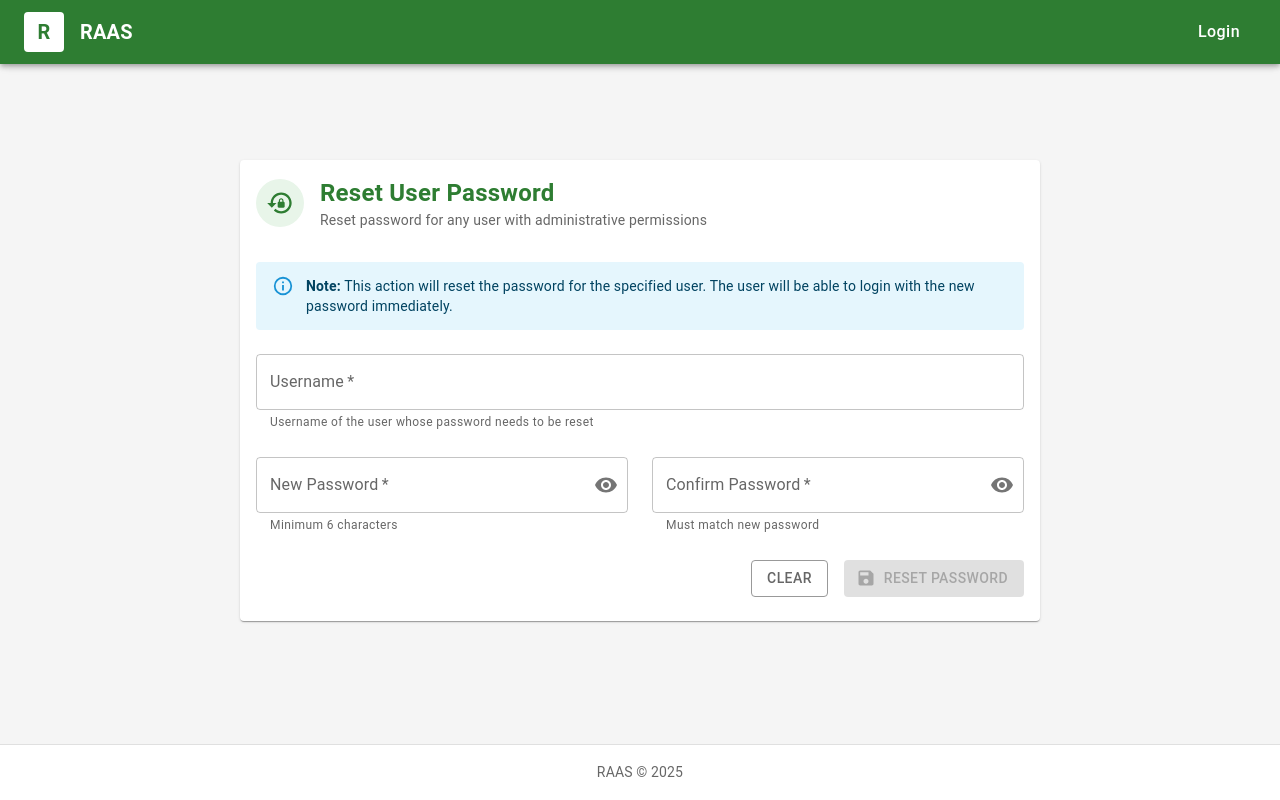
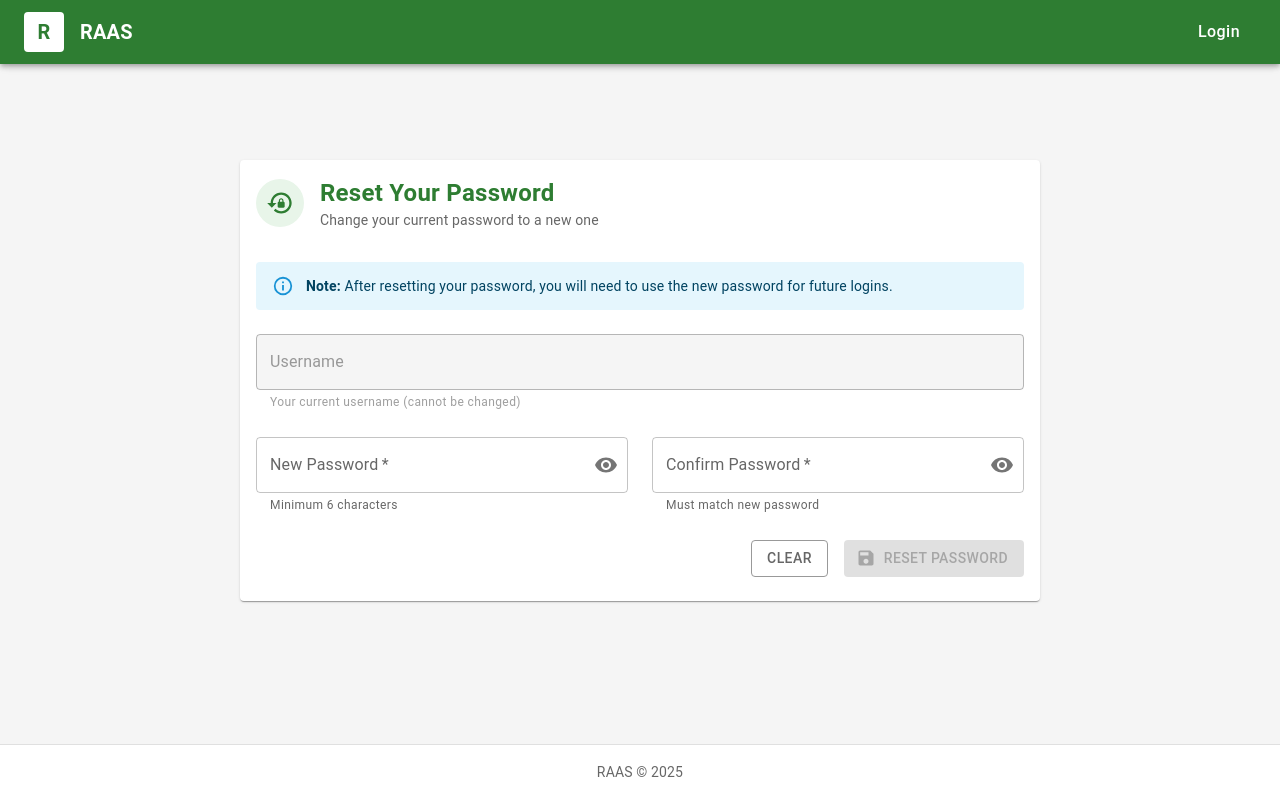
Before and after one commit to CHOUABBIA-AMINE/iaas-web, a React (Vite) app: page /security/reset-password in a window 1280 px wide. Built offline with nearby package versions, Linux system fonts and the light colour scheme.

Commit message:
feat: update ResetPassword to show current user's username and add to user menu

```diff
--- a/src/components/Layout/NestedNavbar.tsx
+++ b/src/components/Layout/NestedNavbar.tsx
@@ -604,6 +604,35 @@ function NestedNavbar() {
                   </MenuItem>
                   <MenuItem
                     onClick={() => {
+                      handleNavigate('/security/reset-password')
+                    }}
+                    sx={{
+                      py: 0.75,
+                      px: 1.5,
+                      minHeight: '36px',
+                      '&:hover': {
+                        backgroundColor: '#f0f7f4',
+                      },
+                    }}
+                  >
+                    <ListItemIcon
+                      sx={{
+                        minWidth: '32px',
+                        color: '#2e7d32',
+                      }}
+                    >
+                      <LockReset fontSize="small" />
+                    </ListItemIcon>
+                    <ListItemText
+                      primary="Reset Password"
+                      primaryTypographyProps={{
+                        fontSize: '0.875rem',
+                        fontWeight: 500,
+                      }}
+                    />
+                  </MenuItem>
+                  <MenuItem
+                    onClick={() => {
                       handleNavigate('/language')
                     }}
                     sx={{
--- a/src/pages/Security/ResetPassword.tsx
+++ b/src/pages/Security/ResetPassword.tsx
@@ -1,4 +1,4 @@
-import { useState } from 'react'
+import { useState, useEffect } from 'react'
 import {
   Box,
   Card,
@@ -15,11 +15,18 @@ import {
 } from '@mui/material'
 import { Save, Visibility, VisibilityOff, LockReset } from '@mui/icons-material'
 import axiosInstance from '../../config/axios'
+import { jwtDecode } from 'jwt-decode'
 
 interface ResetPasswordRequest {
   username: string
   newPassword: string
   confirmPassword: string
+}
+
+interface JwtPayload {
+  sub: string  // username is typically in 'sub' claim
+  username?: string
+  [key: string]: any
 }
 
 function ResetPassword() {
@@ -34,6 +41,27 @@ function ResetPassword() {
   const [loading, setLoading] = useState(false)
   const [error, setError] = useState<string | null>(null)
   const [success, setSuccess] = useState<string | null>(null)
+
+  // ✅ Extract username from JWT token on component mount
+  useEffect(() => {
+    try {
+      const token = localStorage.getItem('accessToken')
+      if (token) {
+        const decoded = jwtDecode<JwtPayload>(token)
+        const username = decoded.sub || decoded.username || ''
+
+        setFormData((prev) => ({
+          ...prev,
+          username: username,
+        }))
+
+        console.log('Current user:', username)
+      }
+    } catch (err) {
+      console.error('Error decoding token:', err)
+      setError('Unable to get current user information')
+    }
+  }, [])
 
   const handleInputChange = (field: keyof ResetPasswordRequest, value: string) => {
     setFormData((prev) => ({
@@ -91,16 +119,16 @@ function ResetPassword() {
       })
 
       setSuccess(
-        `Password for user "${formData.username}" has been reset successfully`
+        `Your password has been reset successfully. You can now use your new password to login.`
       )
 
-      // Clear form after 2 seconds
+      // Clear password fields after 2 seconds
       setTimeout(() => {
-        setFormData({
-          username: '',
+        setFormData((prev) => ({
+          ...prev,
           newPassword: '',
           confirmPassword: '',
-        })
+        }))
         setSuccess(null)
       }, 3000)
     } catch (err: any) {
@@ -130,11 +158,11 @@ function ResetPassword() {
   }
 
   const handleClear = () => {
-    setFormData({
-      username: '',
+    setFormData((prev) => ({
+      ...prev,
       newPassword: '',
       confirmPassword: '',
-    })
+    }))
     setError(null)
     setSuccess(null)
   }
@@ -158,8 +186,8 @@ function ResetPassword() {
               <LockReset sx={{ color: '#2e7d32', fontSize: 28 }} />
             </Box>
           }
-          title="Reset User Password"
-          subheader="Reset password for any user with administrative permissions"
+          title="Reset Your Password"
+          subheader="Change your current password to a new one"
           sx={{
             '& .MuiCardHeader-title': {
               fontSize: '1.5rem',
@@ -172,8 +200,7 @@ function ResetPassword() {
           {/* Info Alert */}
           <Alert severity="info" sx={{ mb: 3 }}>
             <Typography variant="body2">
-              <strong>Note:</strong> This action will reset the password for the specified user.
-              The user will be able to login with the new password immediately.
+              <strong>Note:</strong> After resetting your password, you will need to use the new password for future logins.
             </Typography>
           </Alert>
 
@@ -191,22 +218,17 @@ function ResetPassword() {
 
           {/* Form */}
           <Grid container spacing={3}>
-            {/* Username */}
+            {/* Username - Disabled (read-only) */}
             <Grid item xs={12}>
               <TextField
                 fullWidth
                 label="Username"
                 value={formData.username}
-                onChange={(e) => handleInputChange('username', e.target.value)}
-                required
-                disabled={loading}
-                placeholder="Enter username of the user"
-                helperText="Username of the user whose password needs to be reset"
+                disabled
+                helperText="Your current username (cannot be changed)"
                 sx={{
                   '& .MuiOutlinedInput-root': {
-                    '&.Mui-focused fieldset': {
-                      borderColor: '#2e7d32',
-                    },
+                    bgcolor: '#f5f5f5',
                   },
                 }}
               />
@@ -349,7 +371,7 @@ function ResetPassword() {
                     )
                   }
                   onClick={handleResetPassword}
-                  disabled={loading || !formData.username || !formData.newPassword || !formData.confirmPassword}
+                  disabled={loading || !formData.newPassword || !formData.confirmPassword}
                   sx={{
                     bgcolor: '#2e7d32',
                     '&:hover': { bgcolor: '#1b5e20' },
```
Also changed, not shown: package.json (+25 -16 lines).
